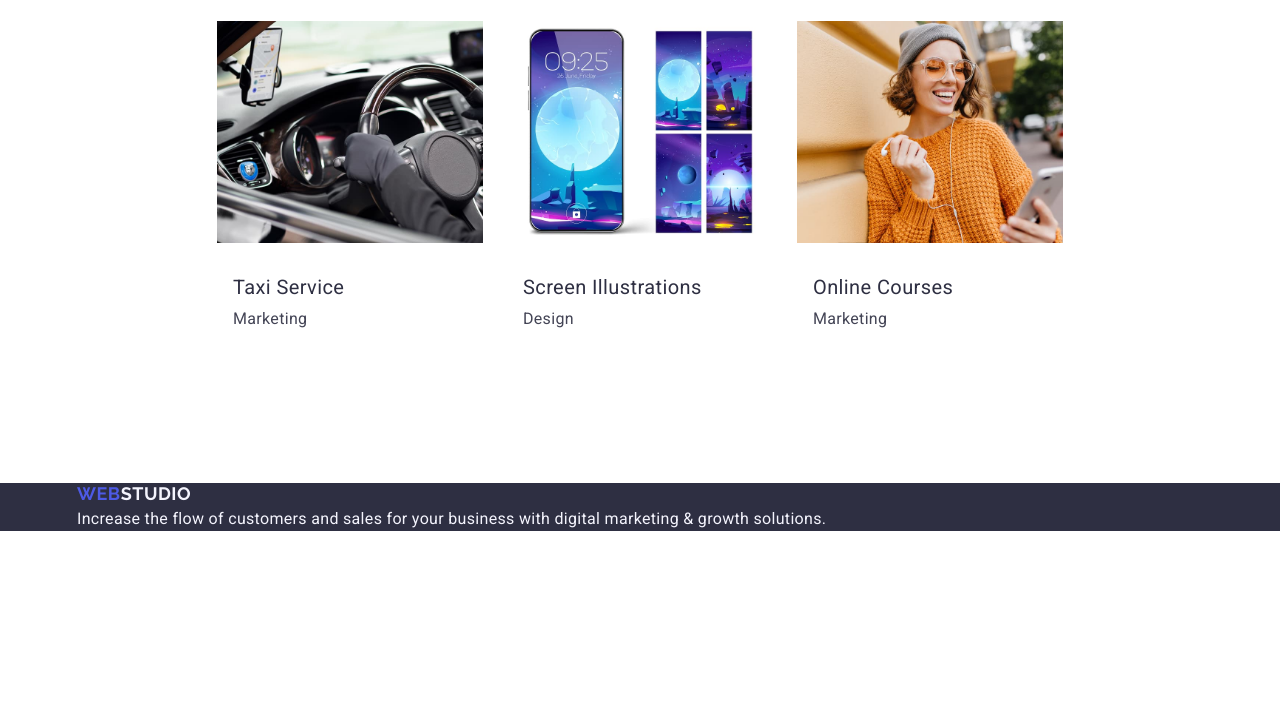
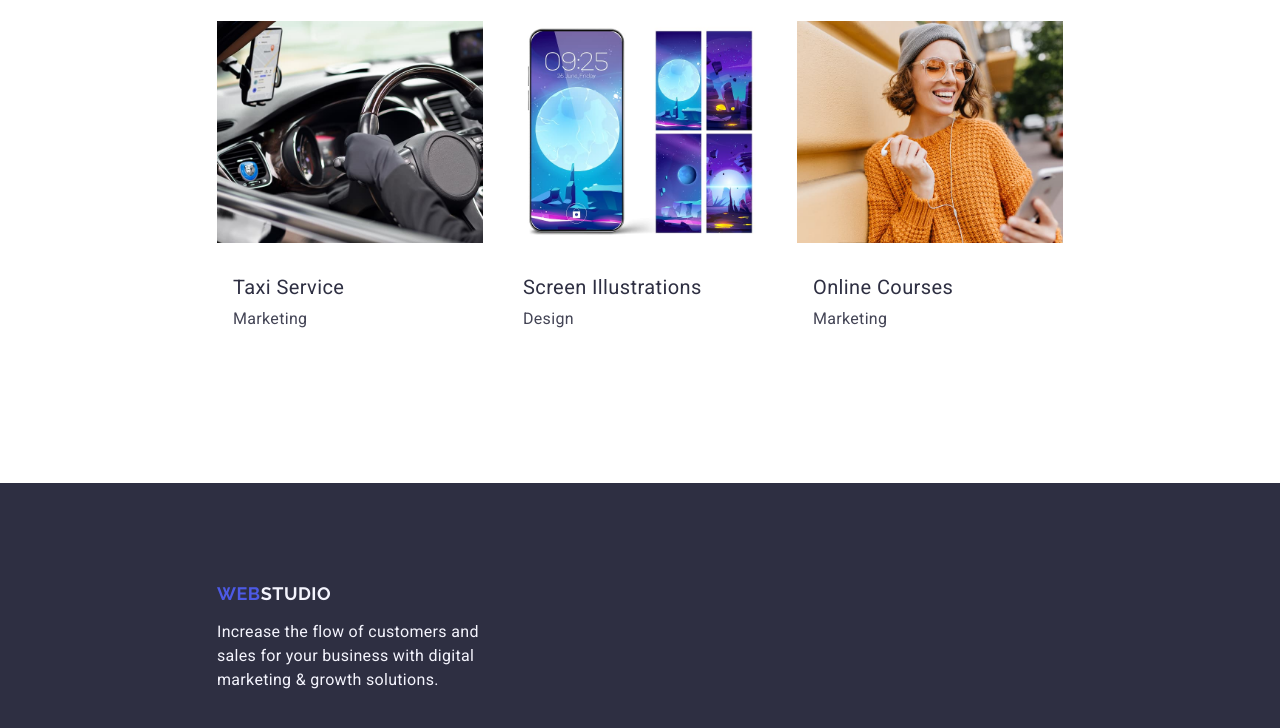
Before and after one commit to daletskyiv/goit-markup-hw-03, a plain HTML site: page index.html in a window 1280 px wide. Shown: the part 2348-3076 px from the top of the page. Before the commit the page ends 2879 px from the top, so only its background shows below. Drawn offline with nearby package versions, Linux system fonts and the light colour scheme.

Commit message:
fix errors

```diff
--- a/css/styles.css
+++ b/css/styles.css
@@ -308,4 +308,12 @@ img {
 }
 
 .footer .container {
+  display: flex;
+  flex-direction: column;
+  padding: 100px 156px;
+  gap: 16px;
 }
+
+.container .footer-text {
+  width: 264px;
+}
```
